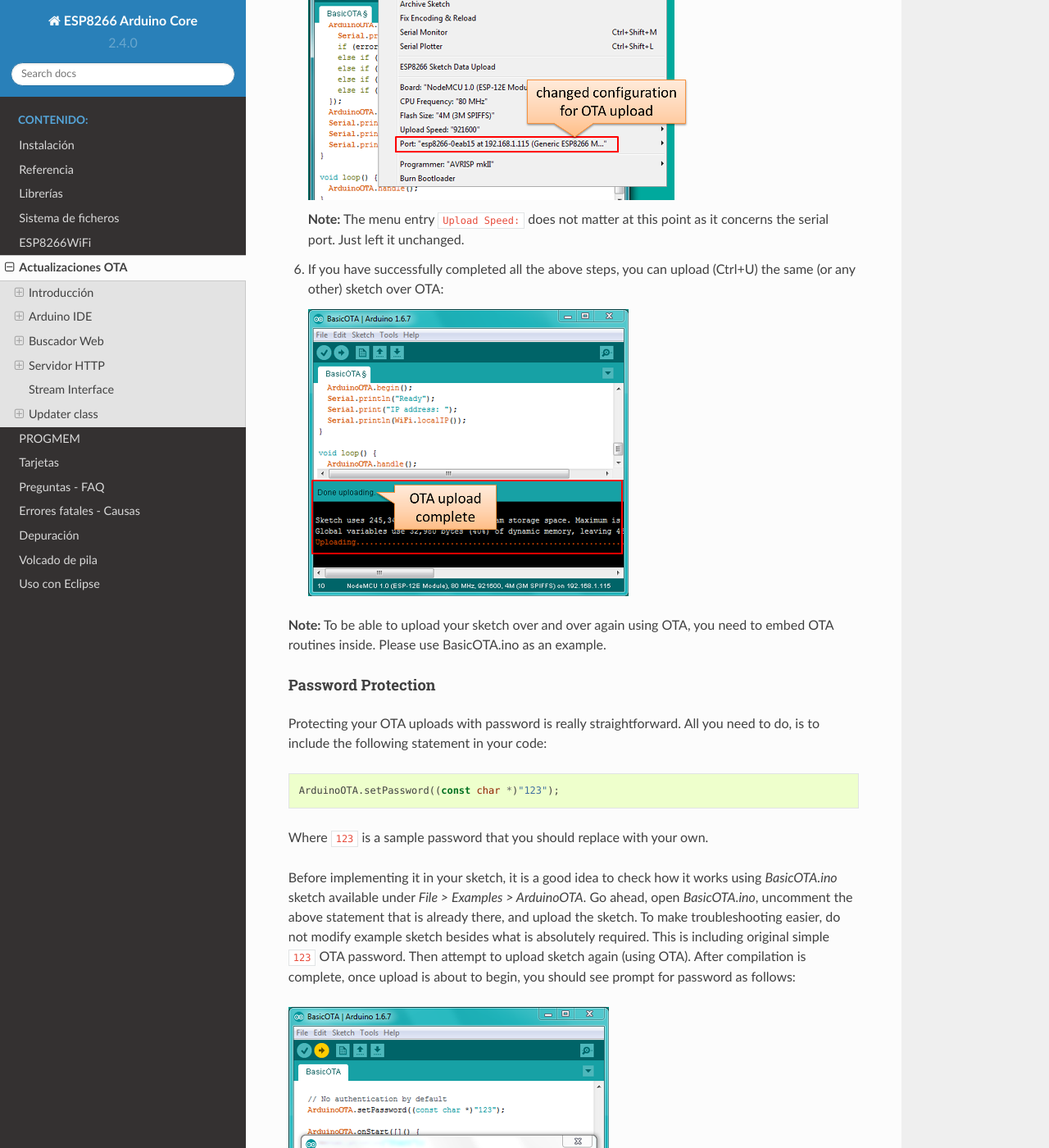
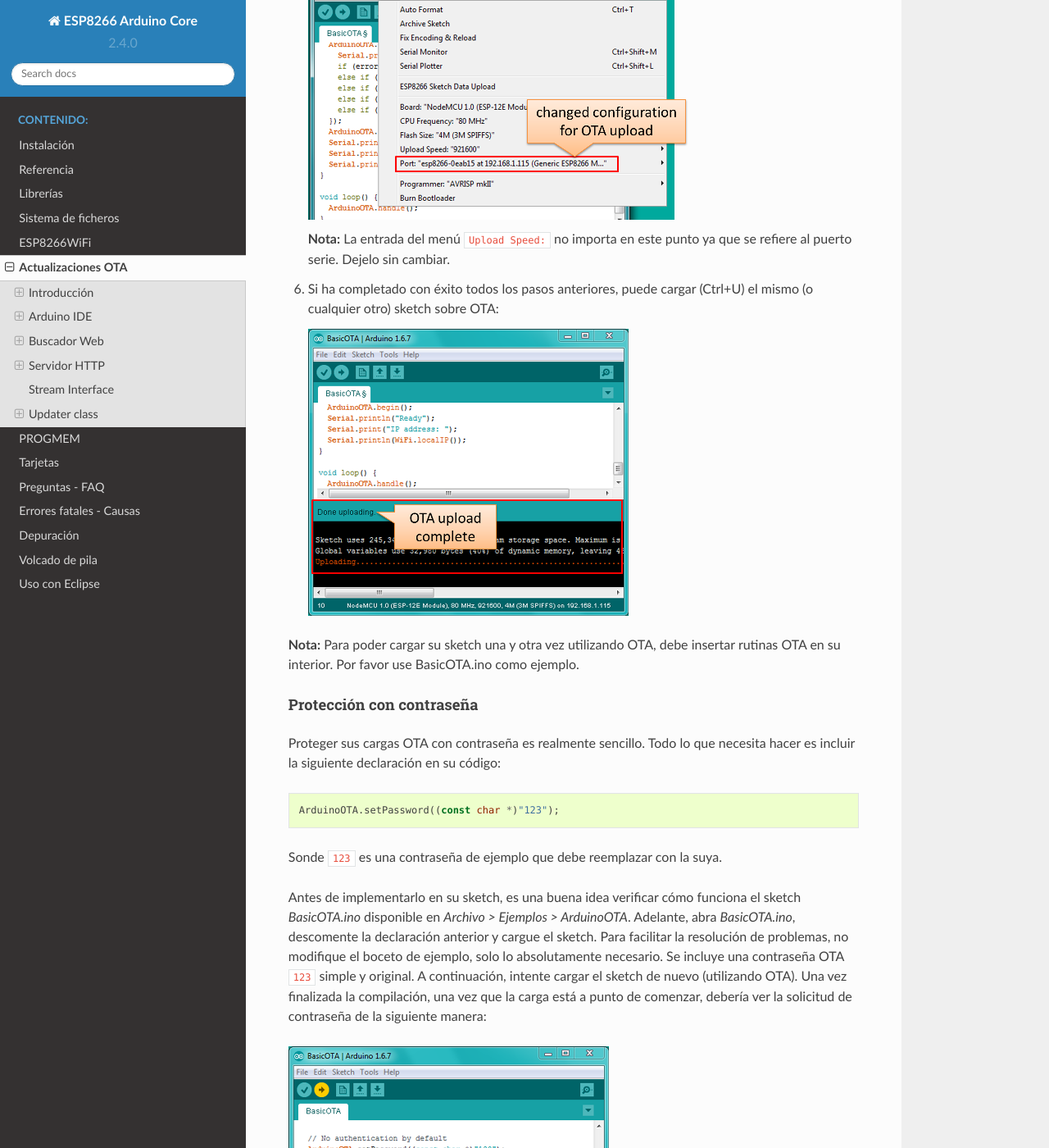
Before and after one commit to lrmoreno007/ESP8266-Arduino-Spanish, a Sphinx documentation site: the page built from doc/ota_updates/readme.rst, in a window 1280 px wide and 1400 px high, scrolled down 5768 px. Shown: the whole window at 82% size. Built offline with Sphinx 7.4.7 and the Read the Docs theme 2.0.0, drawn with Linux system fonts in a browser that asks for light colours; some of the changed text lies outside the part shown.

Commit message:
Update readme.rst

```diff
--- a/doc/ota_updates/readme.rst
+++ b/doc/ota_updates/readme.rst
@@ -124,65 +124,65 @@
 
       **Nota:** El módulo ESP debe reiniciarse después de la carga por el puerto serie. De lo contrario, los siguientes pasos no funcionarán. El reinicio se puede hacer automáticamente después de abrir el monitor serie como se muestra en la captura de pantalla anterior. Depende de cómo tengas conectado DTR y RTS desde el convertidor USB-serie al ESP. Si el restablecimiento no se realiza automáticamente, hágalo presionando el botón de reset o reiniciando manualmente la alimentación. Para obtener más información sobre por qué debería hacerse esto, consulte `Preguntas frecuentes <../faq#he-observado-que-esprestart-no-funciona-cual-es-la-razón>`__ con respecto a ``ESP.restart()``.
 
-4. Only if module is connected to network, after a couple of seconds, the esp8266-ota port will show up in Arduino IDE. Select port with IP address shown in the Serial Monitor window in previous step:
+4. Solo si el módulo está conectado a la red, después de un par de segundos, el puerto esp8266-ota aparecerá en el IDE de Arduino. Seleccione el puerto con la dirección IP que se muestra en la ventana del Monitor serie en el paso anterior:
 
    .. figure:: a-ota-ota-port-selection.png
-      :alt: Selection of OTA port
+      :alt: Selección del puerto OTA
 
-   **Note:** If OTA port does not show up, exit Arduino IDE, open it again and check if port is there. If it does not help, check your firewall and router settings. OTA port is advertised using mDNS service. To check if port is visible by your PC, you can use application like Bonjour Browser.
+   **Nota:** Si el puerto OTA no se muestra, salga del IDE de Arduino, ábralo nuevamente y verifique si el puerto está allí. Si no funciona, verifique la configuración de su firewall y del router. El puerto OTA se anuncia mediante el servicio mDNS. Para verificar si su PC puede ver el puerto, puede usar una aplicación como Bonjour Browser.
 
-5. Now get ready for your first OTA upload by selecting the OTA port:
+5. Ahora prepárate para tu primera carga OTA seleccionando el puerto OTA:
 
    .. figure:: a-ota-ota-upload-configuration.png
-      :alt: Configuration of OTA upload
+      :alt: Configuración para la subida OTA
 
-   **Note:** The menu entry ``Upload Speed:`` does not matter at this point as it concerns the serial port. Just left it unchanged.
+   **Nota:** La entrada del menú ``Upload Speed:`` no importa en este punto ya que se refiere al puerto serie. Dejelo sin cambiar.
 
-6. If you have successfully completed all the above steps, you can upload (Ctrl+U) the same (or any other) sketch over OTA:
+6. Si ha completado con éxito todos los pasos anteriores, puede cargar (Ctrl+U) el mismo (o cualquier otro) sketch sobre OTA:
 
    .. figure:: a-ota-ota-upload-complete.png
-      :alt: OTA upload complete
+      :alt: Subida OTA completa
 
-**Note:** To be able to upload your sketch over and over again using OTA, you need to embed OTA routines inside. Please use BasicOTA.ino as an example.
+**Nota:** Para poder cargar su sketch una y otra vez utilizando OTA, debe insertar rutinas OTA en su interior. Por favor use BasicOTA.ino como ejemplo.
 
-Password Protection
+Protección con contraseña
 ^^^^^^^^^^^^^^^^^^^
 
-Protecting your OTA uploads with password is really straightforward. All you need to do, is to include the following statement in your code:
+Proteger sus cargas OTA con contraseña es realmente sencillo. Todo lo que necesita hacer es incluir la siguiente declaración en su código:
 
 .. code:: cpp
 
     ArduinoOTA.setPassword((const char *)"123");
 
-Where ``123`` is a sample password that you should replace with your own.
+Sonde ``123`` es una contraseña de ejemplo que debe reemplazar con la suya.
 
-Before implementing it in your sketch, it is a good idea to check how it works using *BasicOTA.ino* sketch available under *File > Examples > ArduinoOTA*. Go ahead, open *BasicOTA.ino*, uncomment the above statement that is already there, and upload the sketch. To make troubleshooting easier, do not modify example sketch besides what is absolutely required. This is including original simple ``123`` OTA password. Then attempt to upload sketch again (using OTA). After compilation is complete, once upload is about to begin, you should see prompt for password as follows:
+Antes de implementarlo en su sketch, es una buena idea verificar cómo funciona el sketch *BasicOTA.ino* disponible en *Archivo > Ejemplos > ArduinoOTA*. Adelante, abra *BasicOTA.ino*, descomente la declaración anterior y cargue el sketch. Para facilitar la resolución de problemas, no modifique el boceto de ejemplo, solo lo absolutamente necesario. Se incluye una contraseña OTA ``123`` simple y original. A continuación, intente cargar el sketch de nuevo (utilizando OTA). Una vez finalizada la compilación, una vez que la carga está a punto de comenzar, debería ver la solicitud de contraseña de la siguiente manera:
 
 .. figure:: a-ota-upload-password-prompt.png
-   :alt: Password prompt for OTA upload
+   :alt: Aviso de aontraseña para la subida OTA
 
-Enter the password and upload should be initiated as usual with the only difference being ``Authenticating...OK`` message visible in upload log.
+Ingrese la contraseña y la carga debe iniciarse como de costumbre, con la única diferencia del mensaje ``Autentificando ... OK`` visible en el registro de subida.
 
 .. figure:: a-ota-upload-password-authenticating-ok.png
-   :alt: Authenticating...OK during OTA upload
+   :alt: Authenticating...OK duante la subida OTA
 
-You will not be prompted for a reentering the same password next time. Arduino IDE will remember it for you. You will see prompt for password only after reopening IDE, or if you change it in your sketch, upload the sketch and then try to upload it again.
+No se le solicitará que vuelva a ingresar la misma contraseña la próxima vez. Arduino IDE lo recordará por ti. Verá una solicitud de contraseña solo después de volver a abrir el IDE o si la cambia en su sketch, cargue el sketch y luego intente cargarlo nuevamente.
 
-Please note, it is possible to reveal password entered previously in Arduino IDE, if IDE has not been closed since last upload. This can be done by enabling *Show verbose output during: upload* in *File > Preferences* and attempting to upload the module.
+Tenga en cuenta que es posible revelar la contraseña ingresada previamente en el IDE de Arduino, si el IDE no se ha cerrado desde la última carga. Esto se puede hacer habilitando *Mostrar salida detallada mientras: Subir* en *Archivo > Preferencias* y intentando subir el modulo.
 
 .. figure:: a-ota-upload-password-passing-upload-ok.png
-   :alt: Verbose upload output with password passing in plain text
+   :alt: Salida de subida detallada con contraseña en modo texto
 
-The picture above shows that the password is visible in log, as it is passed to *espota.py* upload script.
+La imagen de arriba muestra que la contraseña es visible en el registro, ya que se pasa al script de subida *espota.py*.
 
-Another example below shows situation when password is changed between uploads.
+Otro ejemplo a continuación muestra la situación cuando la contraseña se cambia entre subidas.
 
 .. figure:: a-ota-upload-password-passing-again-upload-ok.png
-   :alt: Verbose output when OTA password has been changed between uploads
+   :alt: Salida detallada cuando se cambia la contraseña OTA entre subidas
 
-When uploading, Arduino IDE used previously entered password, so the upload failed and that has been clearly reported by IDE. Only then IDE prompted for a new password. That was entered correctly and second attempt to upload has been successful.
+En la imagen puede verse que al subir, el IDE de Arduino utilizó la contraseña ingresada previamente, por lo que la carga falló y eso fue claramente reportado por el IDE. Solo entonces el IDE solicitó una nueva contraseña. Se ingresó correctamente y el segundo intento de carga fue exitoso.
 
-Troubleshooting
+Solución de problemas
 ^^^^^^^^^^^^^^^
 
 If OTA update fails, first step is to check for error messages that may be shown in upload window of Arduino IDE. If this is not providing any useful hints, try to upload again while checking what is shown by ESP on serial port. Serial Monitor from IDE will not be useful in that case. When attempting to open it, you will likely see the following:
```
